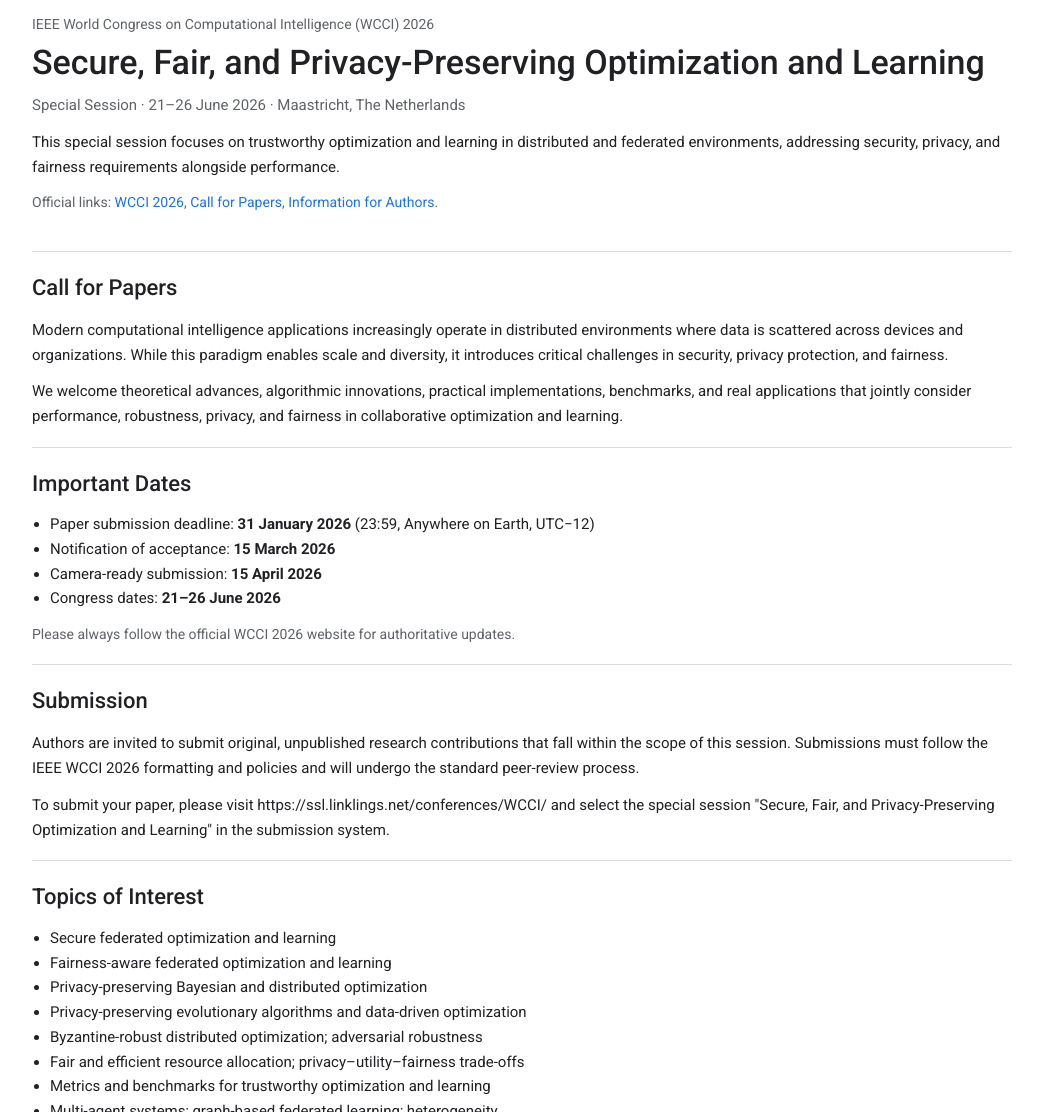
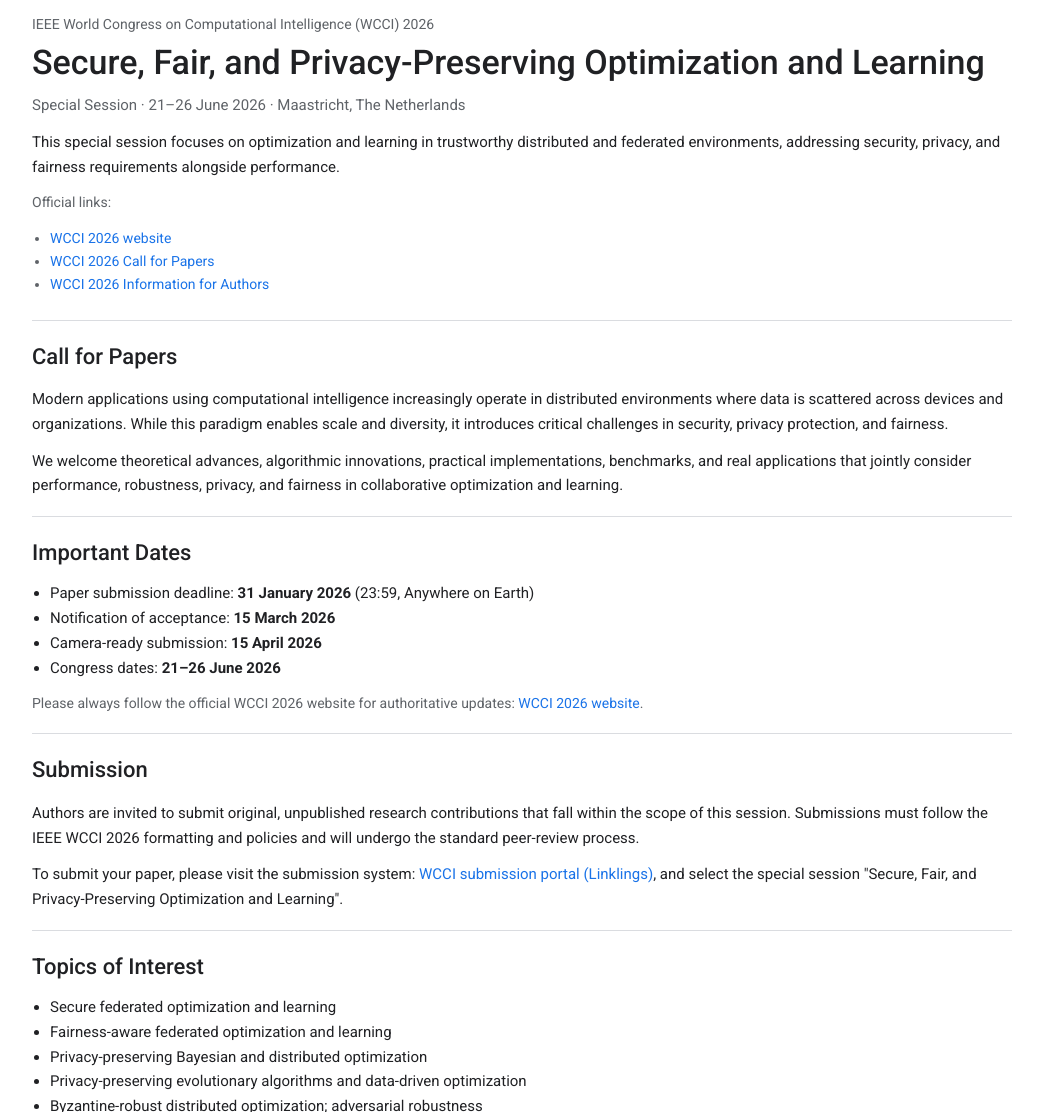
Before and after one commit to xw00616/WCCI-2026-special-session, a plain HTML site: page index.html in a window 1280 px wide. Shown: the part 269-1381 px from the top of the page, without its empty margins (118-1161 px from the left). Drawn offline with Linux system fonts and the light colour scheme.

Commit message:
Update index.html

```diff
--- a/index.html
+++ b/index.html
@@ -41,21 +41,30 @@
       <h1>Secure, Fair, and Privacy-Preserving Optimization and Learning</h1>
       <div class="sub">Special Session · 21–26 June 2026 · Maastricht, The Netherlands</div>
       <p>
-        This special session focuses on trustworthy optimization and learning in distributed and federated environments,
+        This special session focuses on optimization and learning in trustworthy distributed and federated environments,
         addressing security, privacy, and fairness requirements alongside performance.
       </p>
+
       <p class="small">
         Official links:
-        <a href="https://attend.ieee.org/wcci-2026/" target="_blank" rel="noopener noreferrer">WCCI 2026</a>,
-        <a href="https://attend.ieee.org/wcci-2026/call-for-papers/" target="_blank" rel="noopener noreferrer">Call for Papers</a>,
-        <a href="https://attend.ieee.org/wcci-2026/information-for-authors/" target="_blank" rel="noopener noreferrer">Information for Authors</a>.
       </p>
+      <ul class="small">
+        <li>
+          <a href="https://attend.ieee.org/wcci-2026/" target="_blank" rel="noopener noreferrer">WCCI 2026 website</a>
+        </li>
+        <li>
+          <a href="https://attend.ieee.org/wcci-2026/call-for-papers/" target="_blank" rel="noopener noreferrer">WCCI 2026 Call for Papers</a>
+        </li>
+        <li>
+          <a href="https://attend.ieee.org/wcci-2026/information-for-authors/" target="_blank" rel="noopener noreferrer">WCCI 2026 Information for Authors</a>
+        </li>
+      </ul>
     </section>
 
     <section id="cfp" class="section">
       <h2>Call for Papers</h2>
       <p>
-        Modern computational intelligence applications increasingly operate in distributed environments where data is scattered across devices and organizations.
+        Modern applications using computational intelligence increasingly operate in distributed environments where data is scattered across devices and organizations.
         While this paradigm enables scale and diversity, it introduces critical challenges in security, privacy protection, and fairness.
       </p>
       <p>
@@ -67,12 +76,15 @@
     <section id="dates" class="section">
       <h2>Important Dates</h2>
       <ul>
-        <li>Paper submission deadline: <strong>31 January 2026</strong> (23:59, Anywhere on Earth, UTC−12)</li>
+        <li>Paper submission deadline: <strong>31 January 2026</strong> (23:59, Anywhere on Earth)</li>
         <li>Notification of acceptance: <strong>15 March 2026</strong></li>
         <li>Camera-ready submission: <strong>15 April 2026</strong></li>
         <li>Congress dates: <strong>21–26 June 2026</strong></li>
       </ul>
-      <p class="small">Please always follow the official WCCI 2026 website for authoritative updates.</p>
+      <p class="small">
+        Please always follow the official WCCI 2026 website for authoritative updates:
+        <a href="https://attend.ieee.org/wcci-2026/" target="_blank" rel="noopener noreferrer">WCCI 2026 website</a>.
+      </p>
     </section>
 
     <section id="submission" class="section">
@@ -82,7 +94,9 @@
         Submissions must follow the IEEE WCCI 2026 formatting and policies and will undergo the standard peer-review process.
       </p>
       <p>
-        To submit your paper, please visit https://ssl.linklings.net/conferences/WCCI/ and select the special session "Secure, Fair, and Privacy-Preserving Optimization and Learning" in the submission system.
+        To submit your paper, please visit the submission system:
+        <a href="https://ssl.linklings.net/conferences/WCCI/" target="_blank" rel="noopener noreferrer">WCCI submission portal (Linklings)</a>,
+        and select the special session "Secure, Fair, and Privacy-Preserving Optimization and Learning".
       </p>
     </section>
 
```
